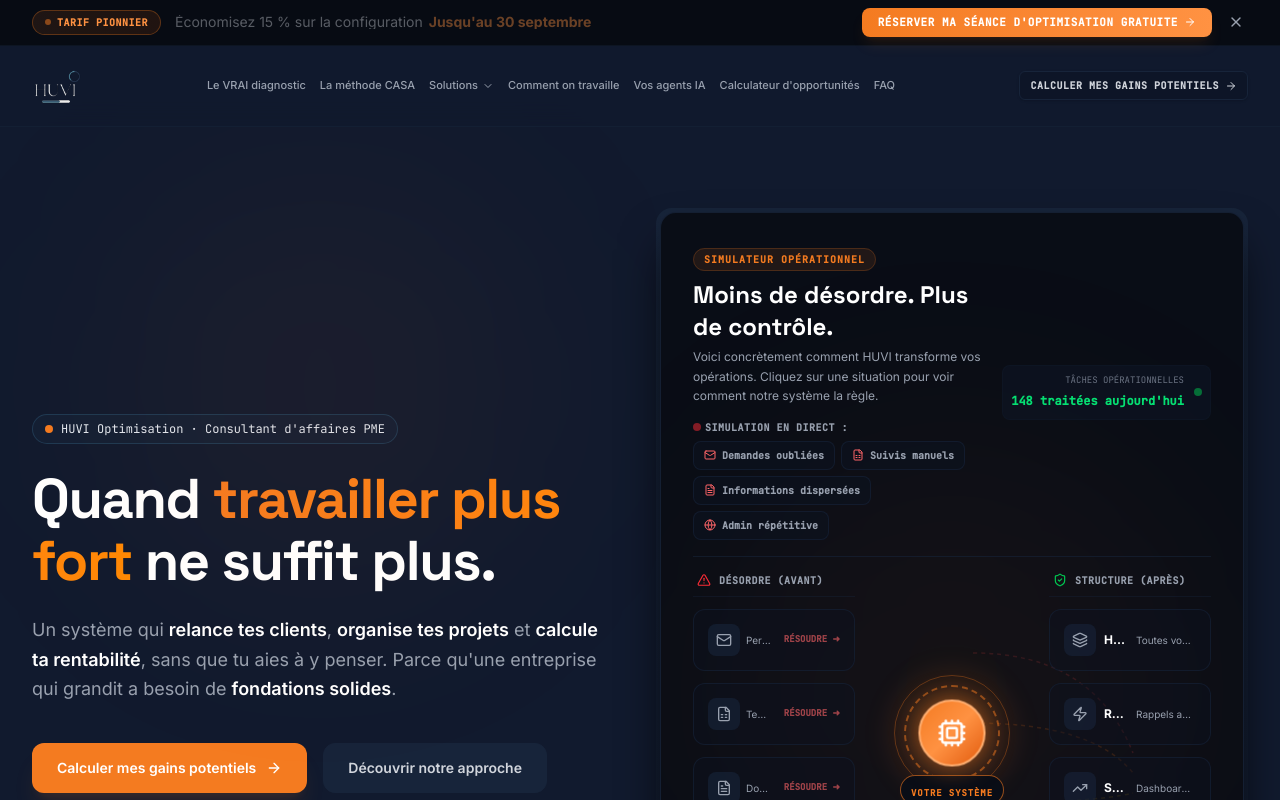
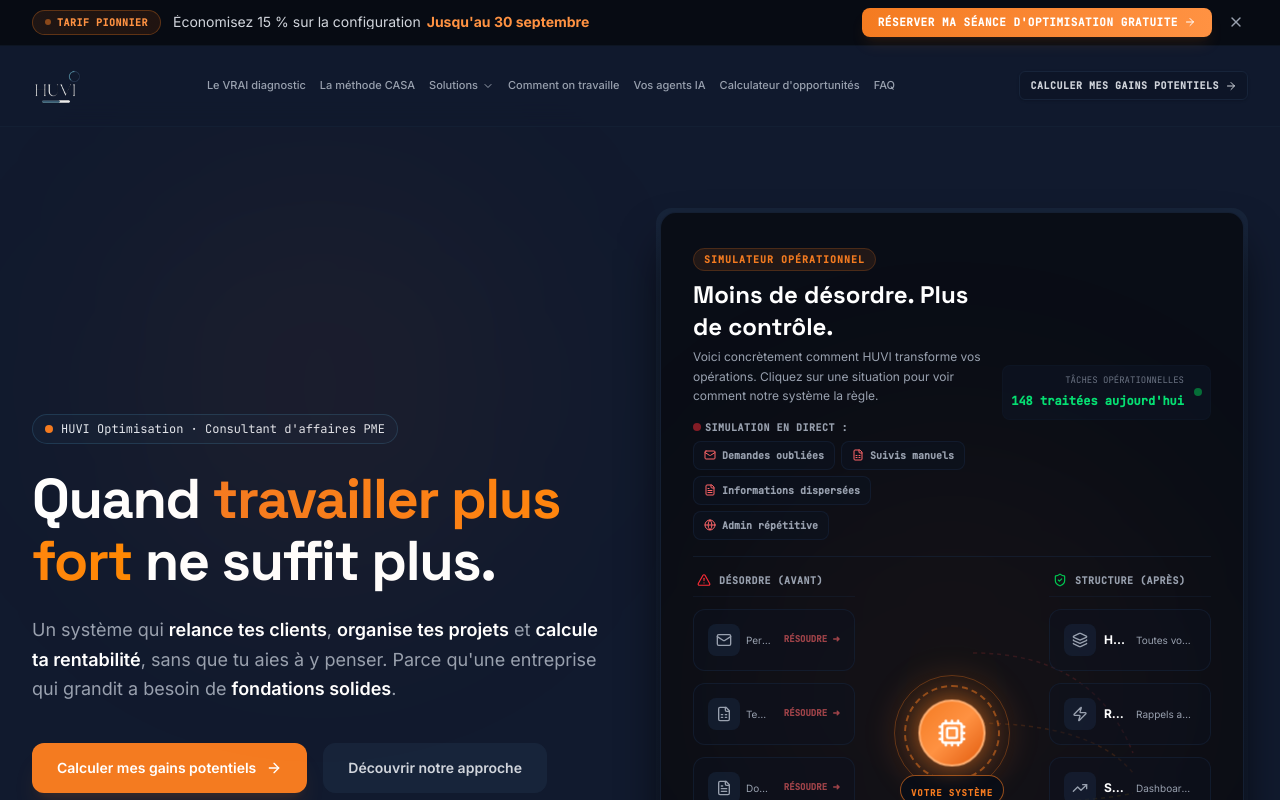
Before and after one commit to HUVIassistance/huvioptimisation.com, a React (Vite) app: page / in a window 1280 px wide. Shown: the top 800 px of the page. Built offline with nearby package versions, Linux system fonts and the light colour scheme.

Commit message:
fix(promo): bandeau promo statique (retrait setInterval) + date en constante

```diff
--- a/src/components/Navbar.tsx
+++ b/src/components/Navbar.tsx
@@ -1,4 +1,4 @@
-import React, { useState, useEffect } from 'react';
+import React, { useState } from 'react';
 import { Database, Menu, X, ArrowRight, ChevronDown } from 'lucide-react';
 import Logo from './Logo';
 
@@ -8,18 +8,13 @@
   showAdminButton?: boolean;
 }
 
+// Date de fin de la promo affichée dans le bandeau (même valeur, extraite en constante)
+const PROMO_END_DATE = "Jusqu'au 30 septembre";
+
 export default function Navbar({ onOpenAdmin, adminSubmissionsCount, showAdminButton = false }: NavbarProps) {
   const [isOpen, setIsOpen] = useState(false);
   const [showBanner, setShowBanner] = useState(true);
-  const [promoVisible, setPromoVisible] = useState(true);
   const [solutionsOpen, setSolutionsOpen] = useState(false);
-
-  useEffect(() => {
-    const interval = setInterval(() => {
-      setPromoVisible(prev => !prev);
-    }, 2000);
-    return () => clearInterval(interval);
-  }, []);
 
   const navLinks: { label: string; href: string; external?: boolean }[] = [
     { label: 'Le VRAI diagnostic', href: '#problem' },
@@ -54,9 +49,9 @@
                 <span className="w-1.5 h-1.5 rounded-full bg-[#F47B20] animate-pulse"></span>
                 Tarif pionnier
               </span>
-              <p className={`text-xs sm:text-sm text-gray-300 font-sans leading-none flex items-center flex-wrap gap-x-1.5 gap-y-0.5 truncate transition-all duration-700 ease-in-out ${promoVisible ? 'opacity-100 translate-x-0' : 'opacity-30 sm:opacity-40 translate-x-0.5'}`}>
+              <p className="text-xs sm:text-sm text-gray-300 font-sans leading-none flex items-center flex-wrap gap-x-1.5 gap-y-0.5 truncate">
                 <span>Économisez 15 % sur la configuration</span>
-                <span className="text-[#ff9242] font-bold">Jusqu'au 30 septembre</span>
+                <span className="text-[#ff9242] font-bold">{PROMO_END_DATE}</span>
               </p>
             </div>
             <div className="flex items-center gap-3">
```
